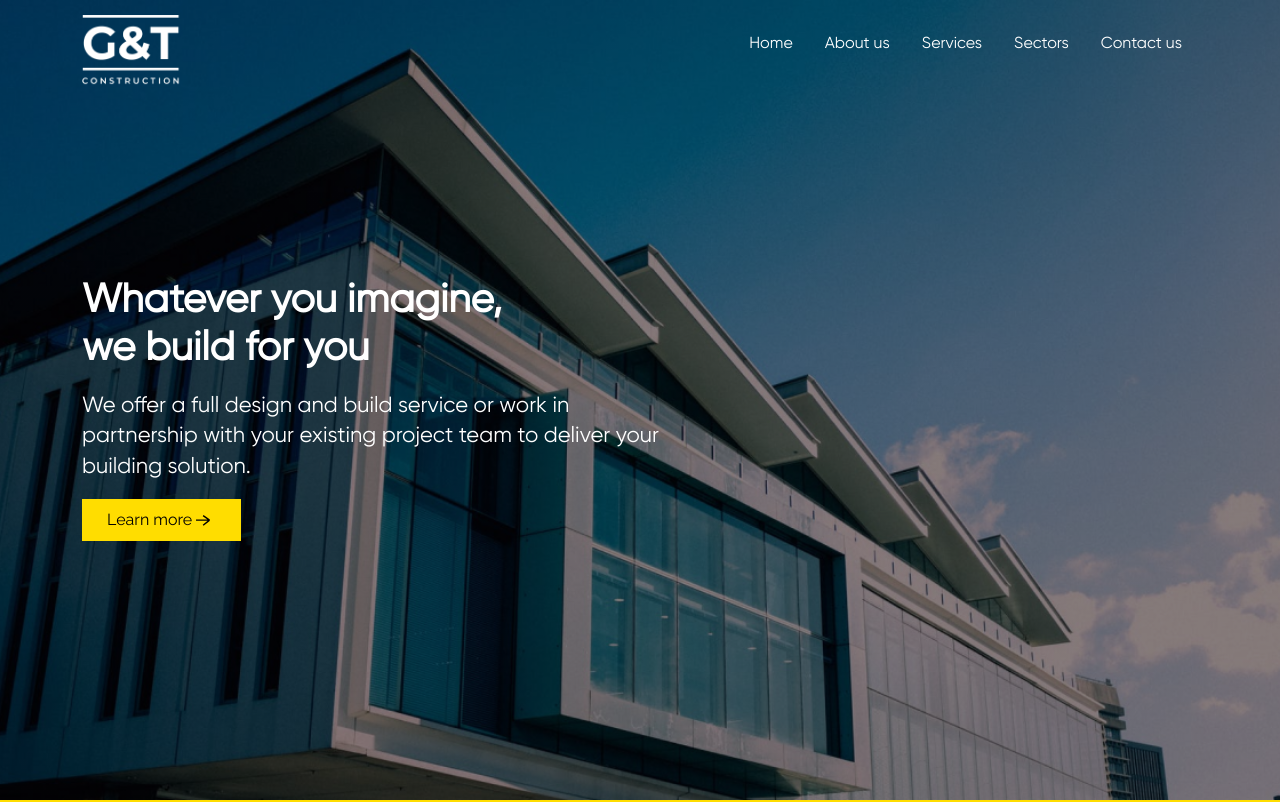
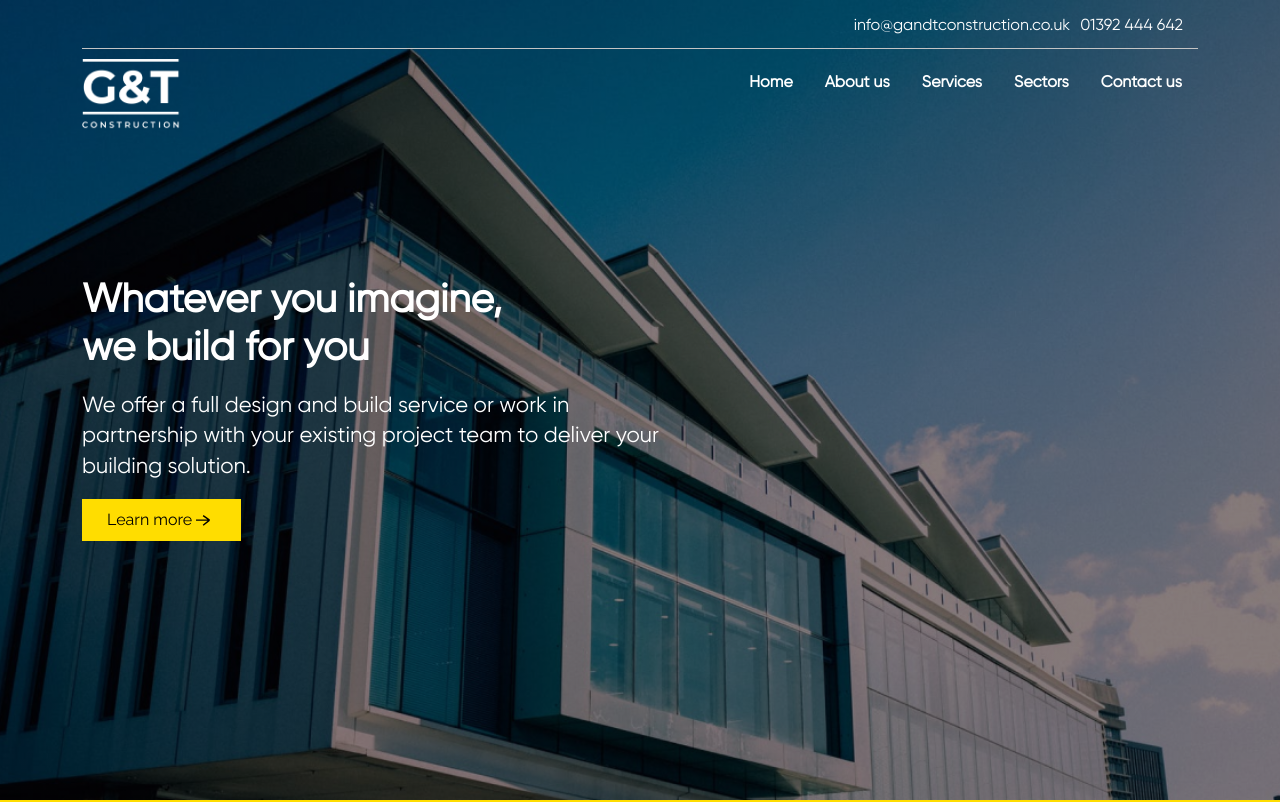
Before and after one commit to Ensio-Creative/g-t-construction, a Vue app: page / in a window 1280 px wide. Shown: the top 802 px of the page. Built offline with nearby package versions, Linux system fonts and the light colour scheme; what @splidejs/vue-splide would draw is missing.

Commit message:
Updated the desktop, mobile and footer

```diff
--- a/src/components/common/Footer.vue
+++ b/src/components/common/Footer.vue
@@ -10,6 +10,9 @@
           v-for="route in routes"
           :key="route.url">
           <router-link :to="route.url">{{ route.title }}</router-link>
+        </li>
+        <li>
+          <a href="https://business.yell.com/websites-privacy-cookie-policy/" target="_blank" rel="noopener noreferrer">Privacy & Cookie Policy</a>
         </li>
       </ul>
     </div>
--- a/src/components/navigation/DesktopNav.vue
+++ b/src/components/navigation/DesktopNav.vue
@@ -3,8 +3,15 @@
     <nav
       :class="[view.topOfPage ? 'navigate' : 'onScroll']"
     >
-      <div class="container mt-3">
-        <div class="nav-brand">
+      <div class="container">
+        <div class="nav-contact">
+          <div class="contact">
+            <span>info@gandtconstruction.co.uk</span>
+            <span>01392 444 642</span>
+          </div>
+        </div>
+        <div class="nav-container">
+          <div class="nav-brand">
             <img
               v-if="view.topOfPage"
               src="/img/g-&-t-construction-logo-white.png" alt=""
@@ -23,6 +30,7 @@
             <router-link :to="route.url" class="nav-link">{{ route.title }}</router-link>
           </li>
         </ul>
+        </div>
       </div>
    </nav>
   </div>
--- a/src/components/navigation/MobileNav.vue
+++ b/src/components/navigation/MobileNav.vue
@@ -39,6 +39,12 @@
           </router-link>
         </li>
       </ul>
+      <div class="contact-info">
+        <p class="text">Get in touch</p>
+        <p class="text">info@gandtconstruction.co.uk</p>
+        <div class="colored-line"></div>
+        <p class="text">01392 444 642</p>
+      </div>
     </div>
     </div>
 </div>
--- a/src/style/main.scss
+++ b/src/style/main.scss
@@ -58,8 +58,7 @@ a {
 nav {
   position: fixed;
   width: 100%;
-  height: 95px;
-  padding-top: 10px;
+  height: 145px;
   background-color: transparent;
   display: flex;
   align-items: center;
@@ -68,20 +67,38 @@ nav {
     box-shadow: 0 0 10px #aaa;
     background-color: $white;
     z-index: 1000;
-    .container {
+    .nav-contact {
+      color: $dark;
+      display: flex;
+      justify-content: end;
+      border-bottom: 1px solid #C4C4C4;
+      .contact {
+        // padding-top: 20px;
+        padding-bottom: 10px;
+        padding-right: 5px;
+        span {
+          padding-right: 10px;
+          font-size: 16px;
+        }
+      }
+    }
+    .nav-container {
       display: flex;
       justify-content: space-between;
       img {
+        margin-top: 10px;
         width: 100px;
-        padding-bottom: 20px;
       }
       ul {
-        margin-top: 10px;
+        margin-top: 15px;
+        margin-bottom: 0px;
+        padding-left: 0px;
         display: flex;
         list-style: none;
         li {
           a {
             color: $dark;
+            font-weight: bold;
             &:hover {
               color: $dark;
             }
@@ -94,20 +111,35 @@ nav {
     }
   }
   &.navigate {
-    .container {
+    .nav-contact {
+      color: $white;
+      display: flex;
+      justify-content: end;
+      border-bottom: 1px solid #C4C4C4;
+      .contact {
+        padding-bottom: 10px;
+        padding-right: 5px;
+        span {
+          padding-right: 10px;
+          font-size: 16px;
+        }
+      }
+    }
+    .nav-container {
       display: flex;
       justify-content: space-between;
       img {
+        margin-top: 10px;
         width: 100px;
-        padding-bottom: 20px;
       }
       ul {
-        margin-top: 10px;
+        margin-top: 15px;
         display: flex;
         list-style: none;
         li {
           a {
             color: $white;
+            font-weight: bold;
             &:hover {
               color: $white
             }
@@ -160,7 +192,8 @@ body {
   -webkit-tap-highlight-color: transparent;
 }
 .icon-apple img {
-  width: 68px;
+  width: 85px;
+  padding-left: 20px;
 }
 .window .header .burger-container #burger {
   width: 18px;
@@ -203,9 +236,37 @@ body {
 .window .header ul.menu {
   position: relative;
   display: block;
-  padding: 0px 48px 0;
+  padding-left: 20px;
   list-style: none;
 }
+
+.window .header .contact-info {
+  padding-top: 20px;
+  padding-left: 20px;
+  .text:nth-child(1) {
+    color: #ACABAB;
+    font-size: 16px;
+    font-family: $gilroyFont;
+  }
+  .text:nth-child(2) {
+    color: $dark;
+    font-size: 18px;
+    font-family: $gilroyFont;
+  }
+  .colored-line {
+    background-color: #C4C4C4;
+    padding: 1px;
+    position: relative;
+  bottom: 11px;
+  width: 258px;
+  }
+  .text:nth-child(3) {
+    color: $dark;
+    font-size: 18px;
+    font-family: $gilroyFont;
+  }
+}
+
 .window .header ul.menu li.menu-item {
   /* border-bottom: 1px solid #333; */
   margin-top: 5px;
@@ -243,10 +304,11 @@ body {
   font-weight: 100;
   text-decoration: none;
   font-size: 22px;
-  line-height: 2.35;
-  font-weight: 200;
+  line-height: 1.80;
+  font-weight: bold;
   width: 100%;
 }
+
 .window .header ul.menu li.menu-item a:active,
 .window .header ul.menu li.menu-item a:hover,
 .window .header ul.menu li.menu-item a.router-link-exact-active {
```
